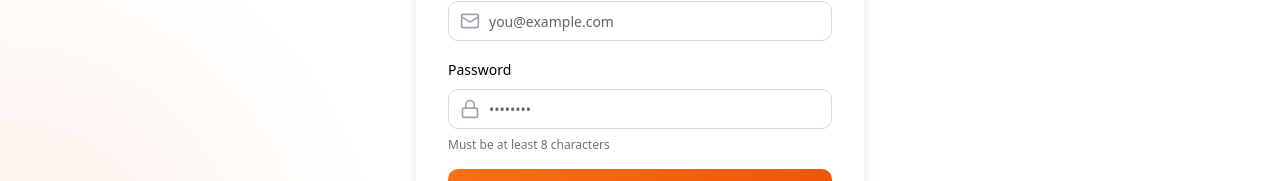
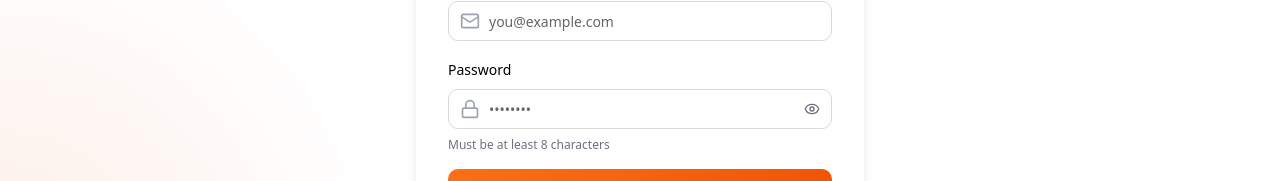
Before and after one commit to credbuzz-ai/signflow-mindraise, a React (Vite) app: page /signup in a window 1280 px wide. Shown: the part 591-772 px from the top of the page. Built offline with nearby package versions, Linux system fonts and the light colour scheme.

Commit message:
Implement show/hide password feature
This commit implements the functionality to show or hide passwords in input fields.

```diff
--- a/src/components/forgotPassword/ResetPassword.tsx
+++ b/src/components/forgotPassword/ResetPassword.tsx
@@ -82,6 +82,7 @@ const ResetPassword: React.FC<ResetPasswordProps> = ({ email, resetToken }) => {
                 onChange={(e) => setPassword(e.target.value)}
                 placeholder="••••••••"
                 className="pl-10"
+                showPasswordToggle
               />
               <Lock className="absolute left-3 top-1/2 -translate-y-1/2 text-gray-400 h-4 w-4" />
             </div>
@@ -98,6 +99,7 @@ const ResetPassword: React.FC<ResetPasswordProps> = ({ email, resetToken }) => {
                 onChange={(e) => setConfirmPassword(e.target.value)}
                 placeholder="••••••••"
                 className="pl-10"
+                showPasswordToggle
               />
               <Lock className="absolute left-3 top-1/2 -translate-y-1/2 text-gray-400 h-4 w-4" />
             </div>
--- a/src/components/signup/Step1BasicInfo.tsx
+++ b/src/components/signup/Step1BasicInfo.tsx
@@ -176,6 +176,7 @@ const Step1BasicInfo: React.FC = () => {
                 onChange={(e) => updateSignupData({ password: e.target.value })}
                 placeholder="••••••••"
                 className="pl-10"
+                showPasswordToggle
               />
               <Lock className="absolute left-3 top-1/2 -translate-y-1/2 text-gray-400 h-5 w-5" />
             </div>
--- a/src/components/ui/input.tsx
+++ b/src/components/ui/input.tsx
@@ -1,19 +1,41 @@
+
 import * as React from "react"
+import { cn } from "@/lib/utils"
+import { Eye, EyeOff } from "lucide-react"
 
-import { cn } from "@/lib/utils"
+const Input = React.forwardRef<HTMLInputElement, React.ComponentProps<"input"> & { showPasswordToggle?: boolean }>(
+  ({ className, type, showPasswordToggle = false, ...props }, ref) => {
+    const [showPassword, setShowPassword] = React.useState(false)
+    const inputType = showPassword ? "text" : type
 
-const Input = React.forwardRef<HTMLInputElement, React.ComponentProps<"input">>(
-  ({ className, type, ...props }, ref) => {
     return (
+      <div className="relative w-full">
         <input
-        type={type}
+          type={showPasswordToggle ? inputType : type}
           className={cn(
             "flex h-10 w-full rounded-md border border-input bg-background px-3 py-2 text-base ring-offset-background file:border-0 file:bg-transparent file:text-sm file:font-medium file:text-foreground placeholder:text-muted-foreground focus-visible:outline-none focus-visible:ring-2 focus-visible:ring-ring focus-visible:ring-offset-2 disabled:cursor-not-allowed disabled:opacity-50 md:text-sm",
+            showPasswordToggle && "pr-10",
             className
           )}
           ref={ref}
           {...props}
         />
+        {showPasswordToggle && type === "password" && (
+          <button
+            type="button"
+            className="absolute right-3 top-1/2 -translate-y-1/2 text-gray-500 hover:text-gray-700"
+            onClick={() => setShowPassword(!showPassword)}
+            tabIndex={-1}
+            aria-label={showPassword ? "Hide password" : "Show password"}
+          >
+            {showPassword ? (
+              <EyeOff className="h-4 w-4" />
+            ) : (
+              <Eye className="h-4 w-4" />
+            )}
+          </button>
+        )}
+      </div>
     )
   }
 )
--- a/src/pages/Login.tsx
+++ b/src/pages/Login.tsx
@@ -141,6 +141,7 @@ const Login: React.FC = () => {
                   onChange={(e) => setPassword(e.target.value)}
                   placeholder="••••••••"
                   className="pl-10 text-xs md:text-sm py-1.5 md:py-2"
+                  showPasswordToggle
                 />
                 <Lock className="absolute left-3 top-1/2 -translate-y-1/2 text-gray-400 h-4 w-4" />
               </div>
```
Lines whose indentation alone changed are shown as unchanged.
